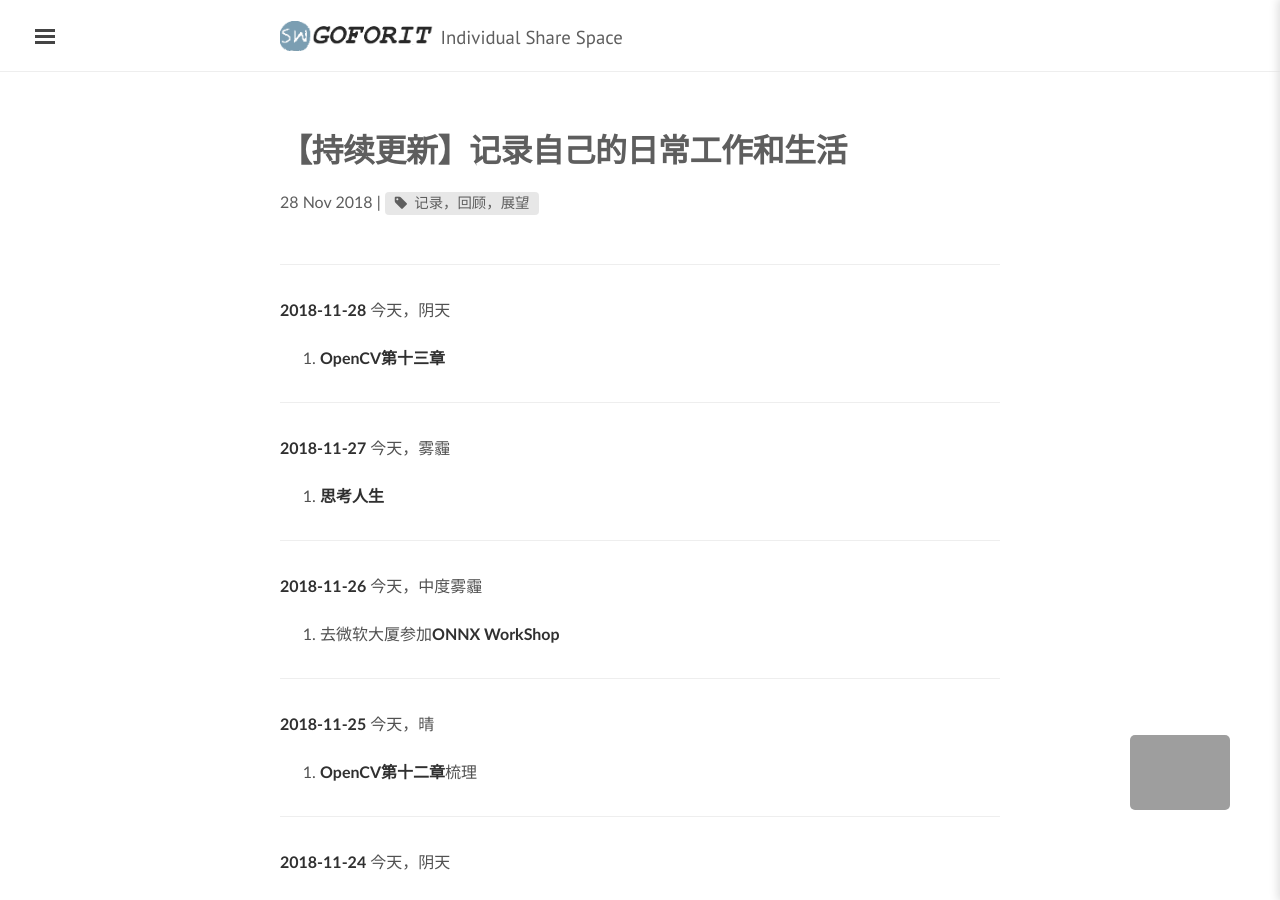
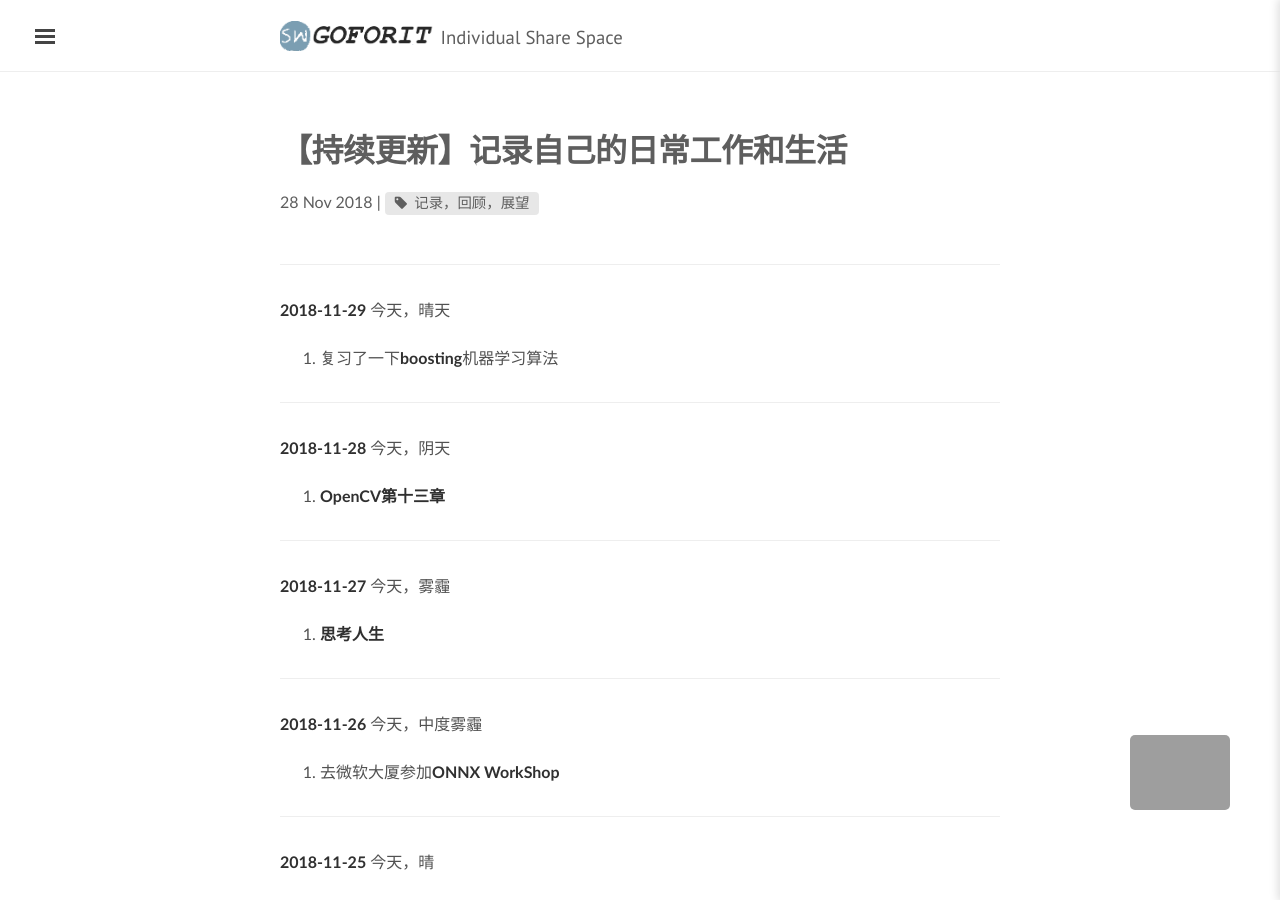
Before and after one commit to illust/illust.github.io, a Jekyll site: the page built from _posts/2018-11-28-works.md, in a window 1280 px wide and 900 px high. Built offline with Jekyll 4.4.1, drawn with Linux system fonts in a browser that asks for light colours; nearby versions of some CDN libraries; some web fonts are replaced; comment, search, counter and statistics services are not loaded.

Commit message:
add works

```diff
--- a/_posts/2018-11-28-works.md
+++ b/_posts/2018-11-28-works.md
@@ -5,6 +5,11 @@ categories: [dailyposts]
 excerpt: 回到写日记的年月里，fight！
 tags: [记录，回顾，展望]
 ---
+----------------------------
+**2018-11-29**
+今天，晴天
+1.    复习了一下**boosting**机器学习算法
+
 ----------------------------
 **2018-11-28**
 今天，阴天
```
